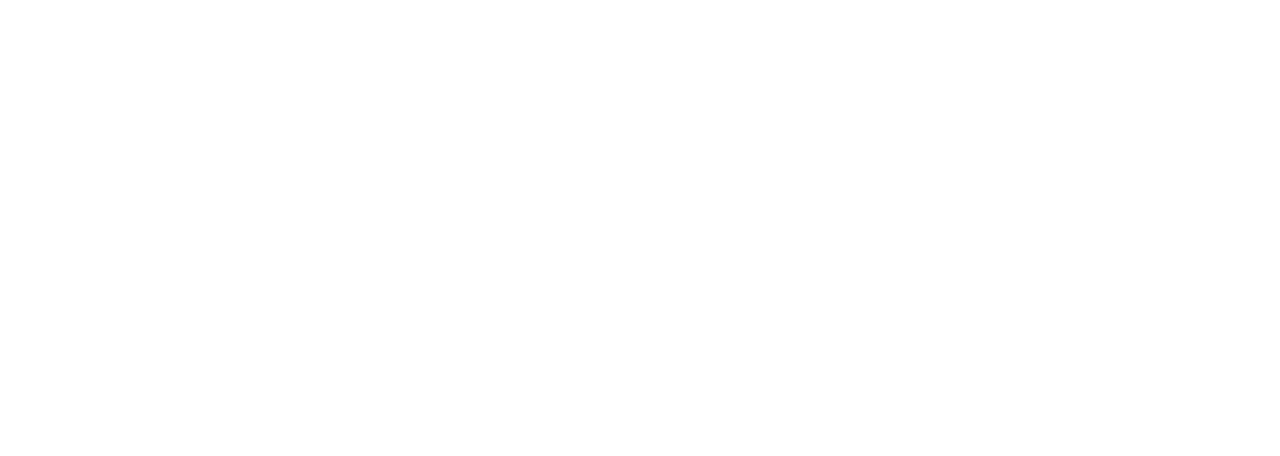
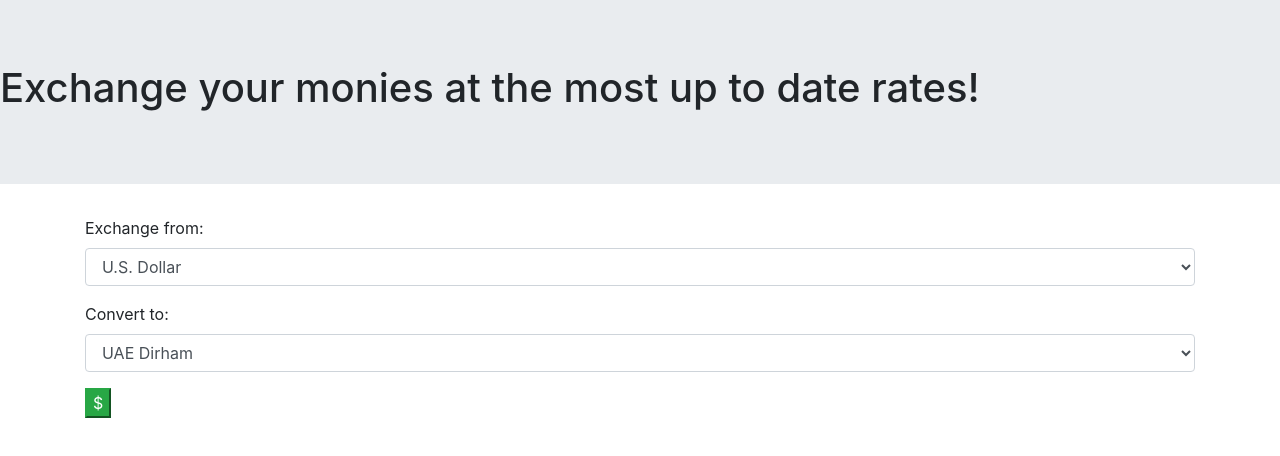
Before and after one commit to besscampbell/ExchangeRateAPI, a website built with webpack: page src/index.html in a window 1280 px wide. Built offline with nearby package versions, Linux system fonts and the light colour scheme.

Commit message:
Add form and output divs

```diff
--- a/src/index.html
+++ b/src/index.html
@@ -1,8 +1,36 @@
 <!DOCTYPE html>
 <html lang="en">
 <head>
-  <title>Document</title>
+  <title>Currency Exchange</title>
 </head>
 <body>
+  <div class="jumbotron jumbotron-fluid">
+    <h1>Exchange your monies at the most up to date rates!</h1>
+  </div>
+  <div class="container">
+    <form id="money-form">
+      <div class="form-group">
+        <label for="exchange-from">Exchange from:</label>
+        <select class="form-control" id="exchange-from">
+          <option value="USD">U.S. Dollar</option>
+        </select>
+      </div>
+      <div class="form-group">
+        <label for="convert-to">Convert to:</label>
+        <select class="form-control" id="convert-to">
+          <option value="AED">UAE Dirham</option>
+          <option value="ARS">Argentine Peso</option>
+          <option value="AUD">Australian Dollar</option>
+          <option value="BGN">Bulgarian Lev</option>
+          <option value="BSD">Bahanmian Dollar</option>
+        </select>
+      </div>
+      <button class="button btn-success" id="money-button">$</button>
+    </form>
+    <div id="output">
+      <div id="show-rate"></div>
+      <div is="show-error"></div>
+    </div>
+  </div>
 </body>
 </html>
```
